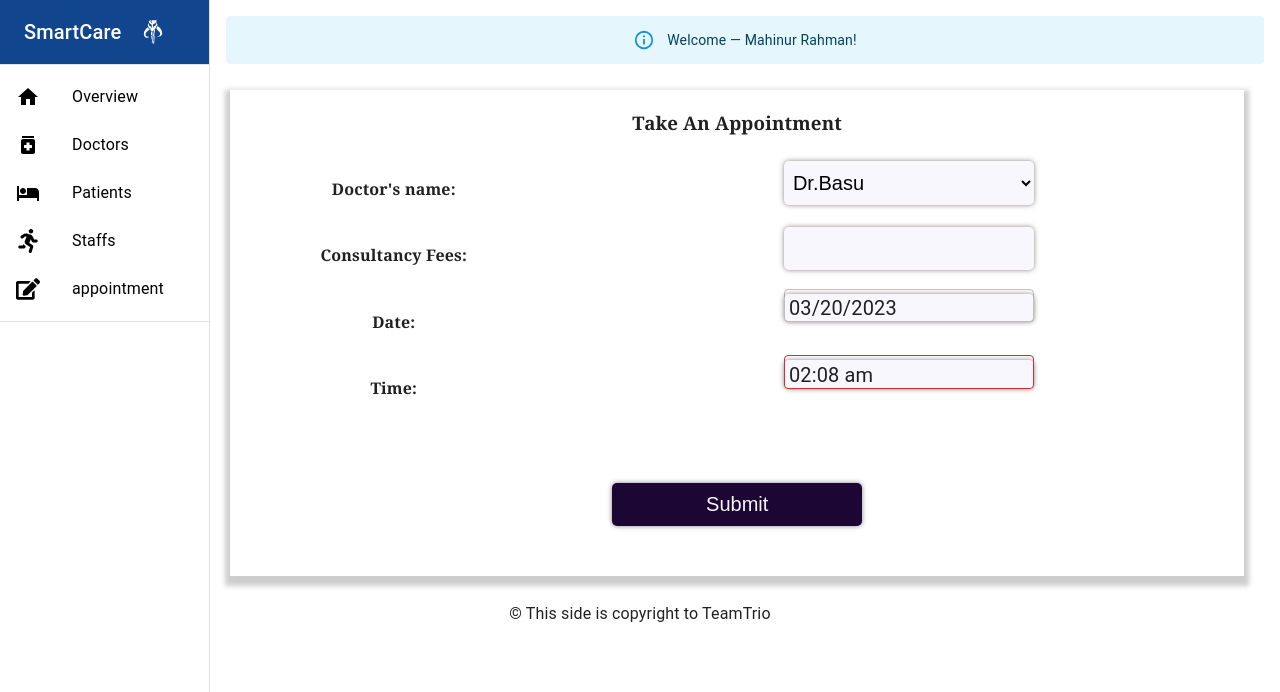
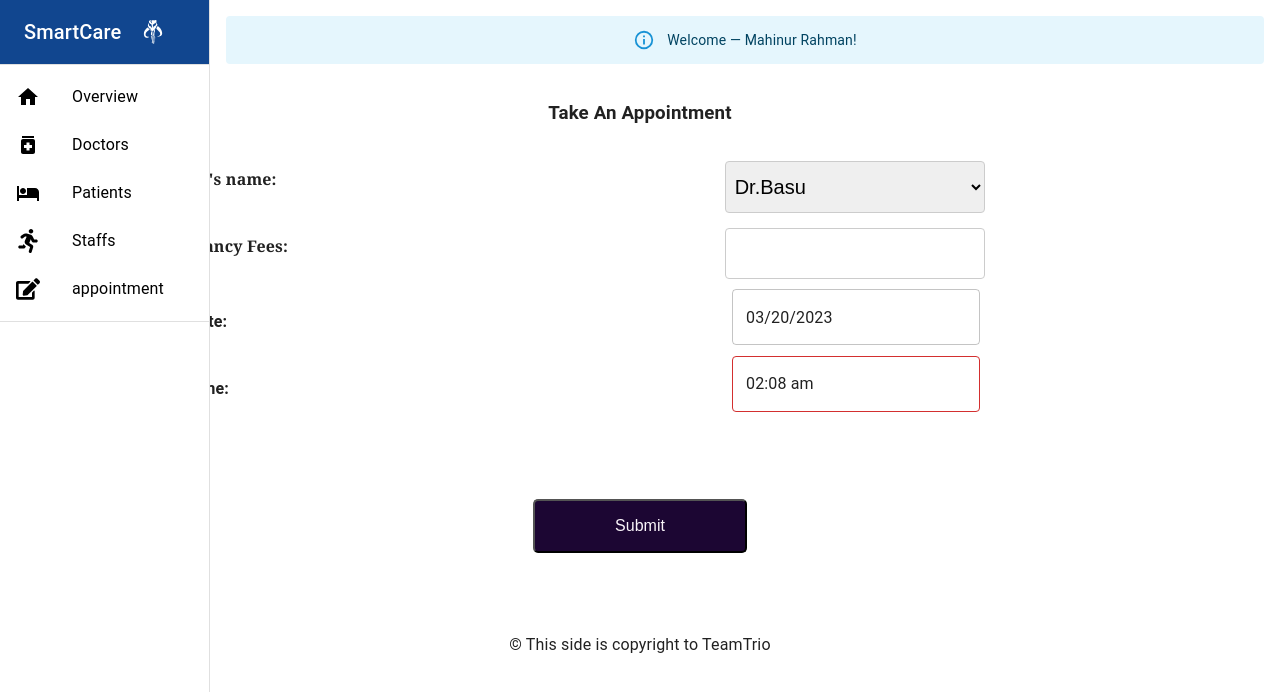
Before and after one commit to srihernogo/practice-react-hospital, a React (Create React App) app: page /appointment in a window 1280 px wide. Shown: the top 692 px of the page. Built offline with nearby package versions, Linux system fonts and the light colour scheme.

Commit message:
Changed appointment styles bug

```diff
--- a/src/Pages/Appointment/Appointment.css
+++ b/src/Pages/Appointment/Appointment.css
@@ -1,28 +1,24 @@
 .appointment {
   margin: 10px;
   box-sizing: border-box;
-  box-shadow: 0px 5px 5px 5px rgba(28, 26, 26, 0.215);
   overflow: hidden;
   font-family: Georgia, 'Times New Roman', Times, serif;
 }
 .datetime {
-  border: none;
   padding: 10px 5px;
   font-size: 20px;
-  width: 250px;
+  width: 260px;
   border-radius: 5px;
   box-sizing: border-box;
-  box-shadow: 0px 0px 5px rgba(107, 95, 95, 0.779);
 }
 .appointment input,
 select {
-  border: none;
-  padding: 10px 5px;
+  border: 1px solid #ccc;
+  padding: 13px 5px;
   font-size: 20px;
-  margin-top: 5px;
-  width: 250px;
-  border-radius: 5px;
-  background: rgba(213, 209, 250, 0.169);
+  margin-top: 15px;
+  width: 260px;
+  margin-left: 4px;
+  border-radius: 4px;
   box-sizing: border-box;
-  box-shadow: 0px 0px 5px rgba(107, 95, 95, 0.779);
 }
--- a/src/Pages/Appointment/Appointment.js
+++ b/src/Pages/Appointment/Appointment.js
@@ -5,24 +5,16 @@ import { useForm } from 'react-hook-form';
 import './Appointment.css';
 import Calender from '../Shared/Calender/Calender';
 import Time from '../Shared/Time/Time';
+import { borderRadius } from '@mui/system';
 const Appointment = () => {
   const { register, handleSubmit } = useForm();
   const onSubmit = (data) => console.log(data);
-  const drawerWidth = 220;
 
   return (
-    <Box
-      sx={{
-        flexGrow: 1,
-        width: { sm: `calc(98% - ${drawerWidth}px)` },
-        ml: { sm: `${drawerWidth}px` },
-      }}
-    >
-      <form
-        onSubmit={handleSubmit(onSubmit)}
-        className="appointment text-center"
-      >
+    <Box sx={{ background: '#fff' }}>
+      <form onSubmit={handleSubmit(onSubmit)} className="text-center">
         <h3>Take An Appointment</h3>
+        <Box className="appointment">
           <Grid container spacing={2}>
             <Grid item xs={12} md={4}>
               <h4>Doctor's name:</h4>
@@ -43,6 +35,7 @@ const Appointment = () => {
               <input type="number" {...register} />
             </Grid>
           </Grid>
+        </Box>
         <Grid container spacing={2}>
           <Grid item xs={12} md={4}>
             <h4>Date:</h4>
@@ -65,6 +58,9 @@ const Appointment = () => {
             color: '#FAF5FA ',
             'margin-bottom': '5%',
             'margin-top': '6%',
+            padding: '1rem 5rem',
+            fontSize: '1rem',
+            borderRadius: '5px',
           }}
           type="submit"
         />
--- a/src/Pages/Dashboard/Dashboard.js
+++ b/src/Pages/Dashboard/Dashboard.js
@@ -20,7 +20,6 @@ import { FaMandalorian, FaRunning, FaUserNurse } from 'react-icons/fa';
 import { AiOutlineFieldTime } from 'react-icons/ai';
 import { TbBed } from 'react-icons/tb';
 import { FcHome } from 'react-icons/fc';
-import HomeIcon from '@mui/icons-material/Home';
 import { Outlet } from 'react-router-dom';
 import { Container } from '@mui/material';
 
--- a/src/Pages/Staffs/Staffs.js
+++ b/src/Pages/Staffs/Staffs.js
@@ -18,7 +18,7 @@ import {
 } from '@mui/material';
 import './Staff.css';
 
-const drawerWidth = 250;
+const drawerWidth = 0;
 function createData(name, staffID, contact, shiftingHour) {
   return { name, staffID, contact, shiftingHour };
 }
```
Lines whose indentation alone changed are shown as unchanged.
